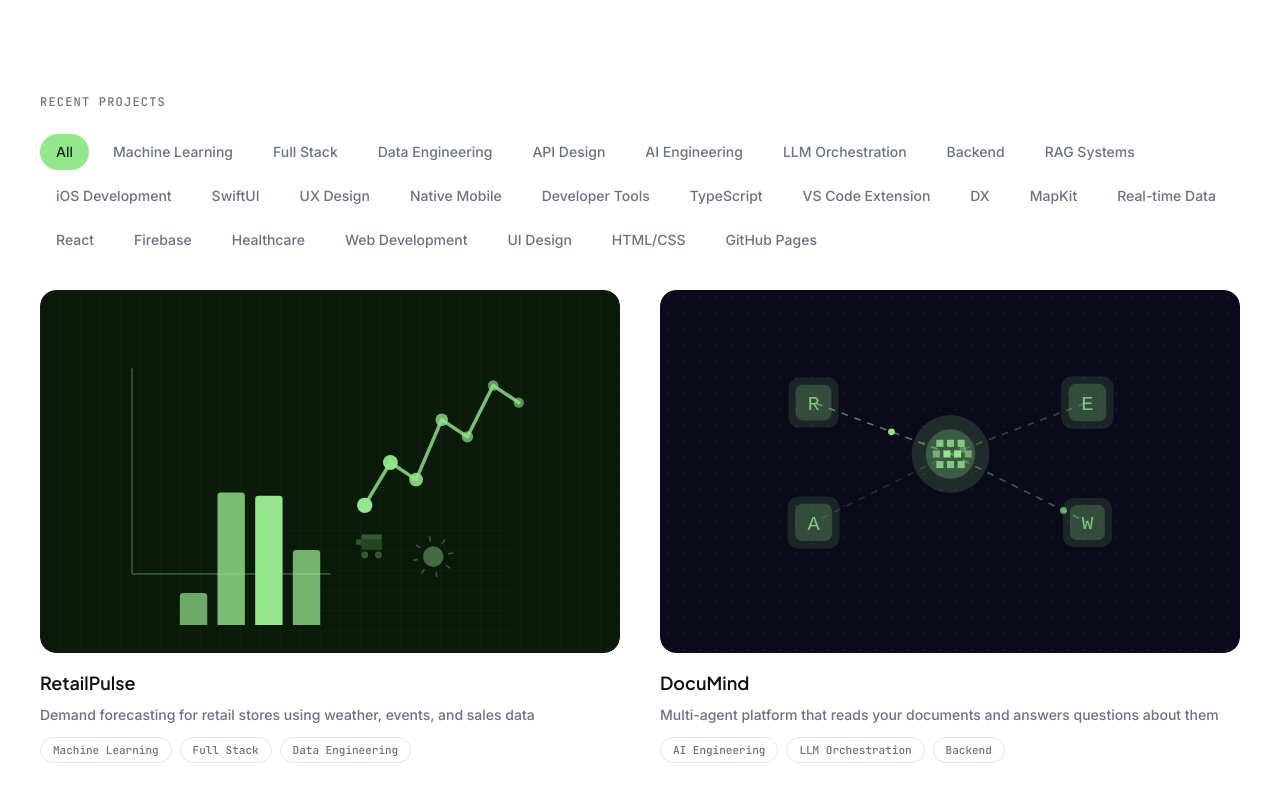
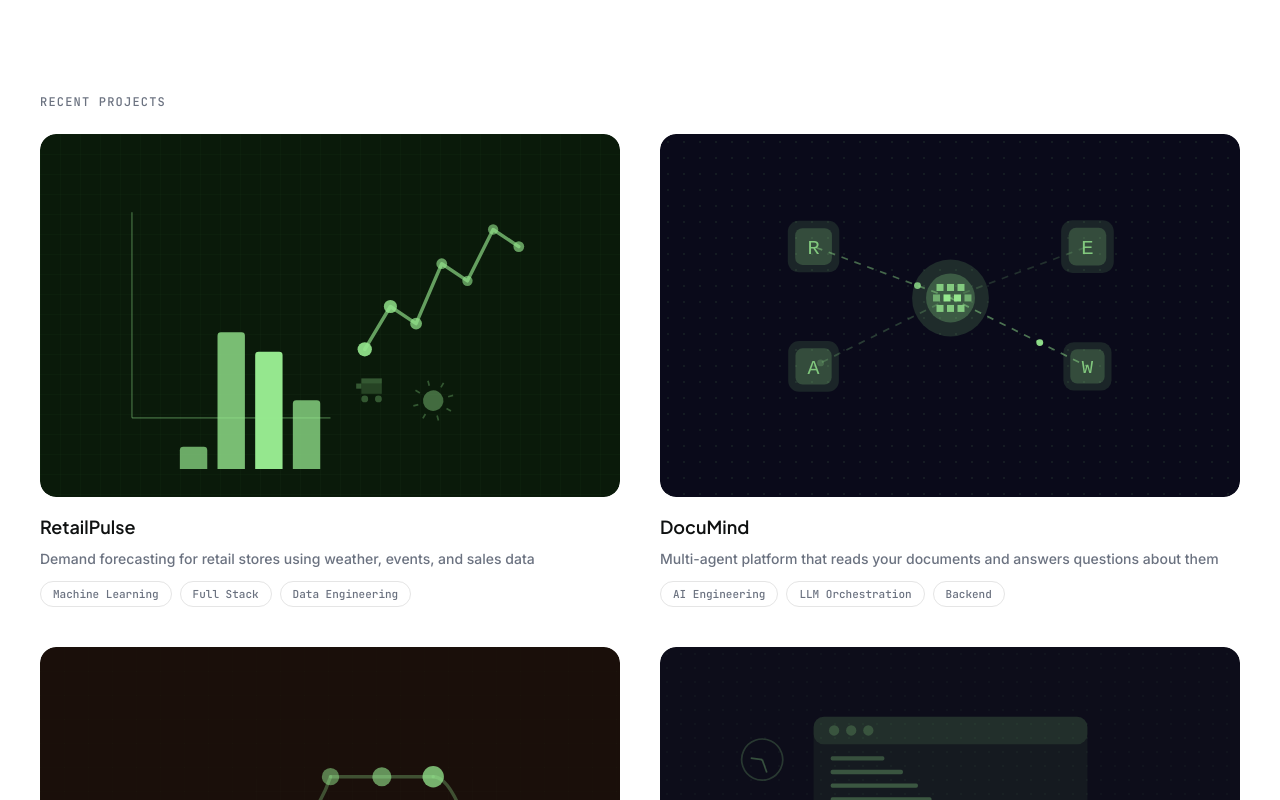
Before and after one commit to AmenTauhid/my-main-portfolio, a Next.js app: page / in a window 1280 px wide. Shown: the part 1000-1800 px from the top of the page. Built offline with nearby package versions, Linux system fonts and the light colour scheme.

Commit message:
remove testimonials, project filter, cursor glow, and current role dot

```diff
--- a/src/app/layout.tsx
+++ b/src/app/layout.tsx
@@ -11,7 +11,6 @@ import { Analytics } from "@vercel/analytics/next";
 import Navbar from "@/components/Navbar";
 import Footer from "@/components/Footer";
 import CommandPalette from "@/components/CommandPalette";
-import CursorGlow from "@/components/CursorGlow";
 import "./globals.css";
 
 const inter = Inter({
@@ -70,7 +69,6 @@ export default function RootLayout({
           <main id="main-content" className="pt-16">{children}</main>
           <Footer />
           <CommandPalette />
-          <CursorGlow />
           <SpeedInsights />
           <Analytics />
         </ThemeProvider>
--- a/src/app/page.tsx
+++ b/src/app/page.tsx
@@ -1,35 +1,19 @@
 "use client";
 
-import { useState, useMemo } from "react";
+import { useState } from "react";
 import BlurFade from "@/components/BlurFade";
 import ScrollReveal from "@/components/ScrollReveal";
 import AnimatedAvatar from "@/components/AnimatedAvatar";
 import ProjectCard from "@/components/ProjectCard";
-import ProjectFilter from "@/components/ProjectFilter";
 import WorkHistory from "@/components/WorkHistory";
 import BackstorySection from "@/components/BackstorySection";
 import TechStack from "@/components/TechStack";
-import Testimonials from "@/components/Testimonials";
 import ContactForm from "@/components/ContactForm";
 import PageTransition from "@/components/PageTransition";
 import { projects } from "@/data/projects";
 
-const allDisciplines = Array.from(
-  new Set(projects.flatMap((p) => p.disciplines))
-);
-const categories = ["All", ...allDisciplines];
-
 export default function Home() {
   const [contactOpen, setContactOpen] = useState(false);
-  const [activeFilter, setActiveFilter] = useState("All");
-
-  const filteredProjects = useMemo(
-    () =>
-      activeFilter === "All"
-        ? projects
-        : projects.filter((p) => p.disciplines.includes(activeFilter)),
-    [activeFilter]
-  );
 
   return (
     <PageTransition>
@@ -148,14 +132,8 @@ export default function Home() {
             </h2>
           </ScrollReveal>
 
-          <ProjectFilter
-            categories={categories}
-            active={activeFilter}
-            onChange={setActiveFilter}
-          />
-
           <div className="grid grid-cols-1 md:grid-cols-2 gap-8 md:gap-10">
-            {filteredProjects.map((project, i) => (
+            {projects.map((project, i) => (
               <ProjectCard
                 key={project.slug}
                 slug={project.slug}
@@ -166,12 +144,6 @@ export default function Home() {
               />
             ))}
           </div>
-
-          {filteredProjects.length === 0 && (
-            <p className="text-center text-text-secondary py-16 text-sm">
-              No projects match this filter.
-            </p>
-          )}
         </section>
 
         {/* ====== Work History ====== */}
@@ -182,11 +154,6 @@ export default function Home() {
         {/* ====== Tech Stack ====== */}
         <div id="stack" className="pb-24 md:pb-32">
           <TechStack />
-        </div>
-
-        {/* ====== Testimonials ====== */}
-        <div className="pb-24 md:pb-32">
-          <Testimonials />
         </div>
 
         {/* ====== Backstory ====== */}
--- a/src/components/WorkHistory.tsx
+++ b/src/components/WorkHistory.tsx
@@ -56,11 +56,8 @@ export default function WorkHistory() {
         {roles.map((role, i) => (
           <ScrollReveal key={role.company} delay={i * 0.06}>
             <div className="grid grid-cols-1 sm:grid-cols-[45%_40%_15%] gap-2 sm:gap-0 items-baseline py-6 border-b border-border">
-              <span className="text-base md:text-lg text-text flex items-center gap-2">
+              <span className="text-base md:text-lg text-text">
                 {role.description}
-                {role.current && (
-                  <span className="inline-block w-2 h-2 rounded-full bg-accent shrink-0" title="Current role" />
-                )}
               </span>
               <span className="font-[family-name:var(--font-jakarta-var)] text-base md:text-lg font-medium">
                 {role.company}
```
